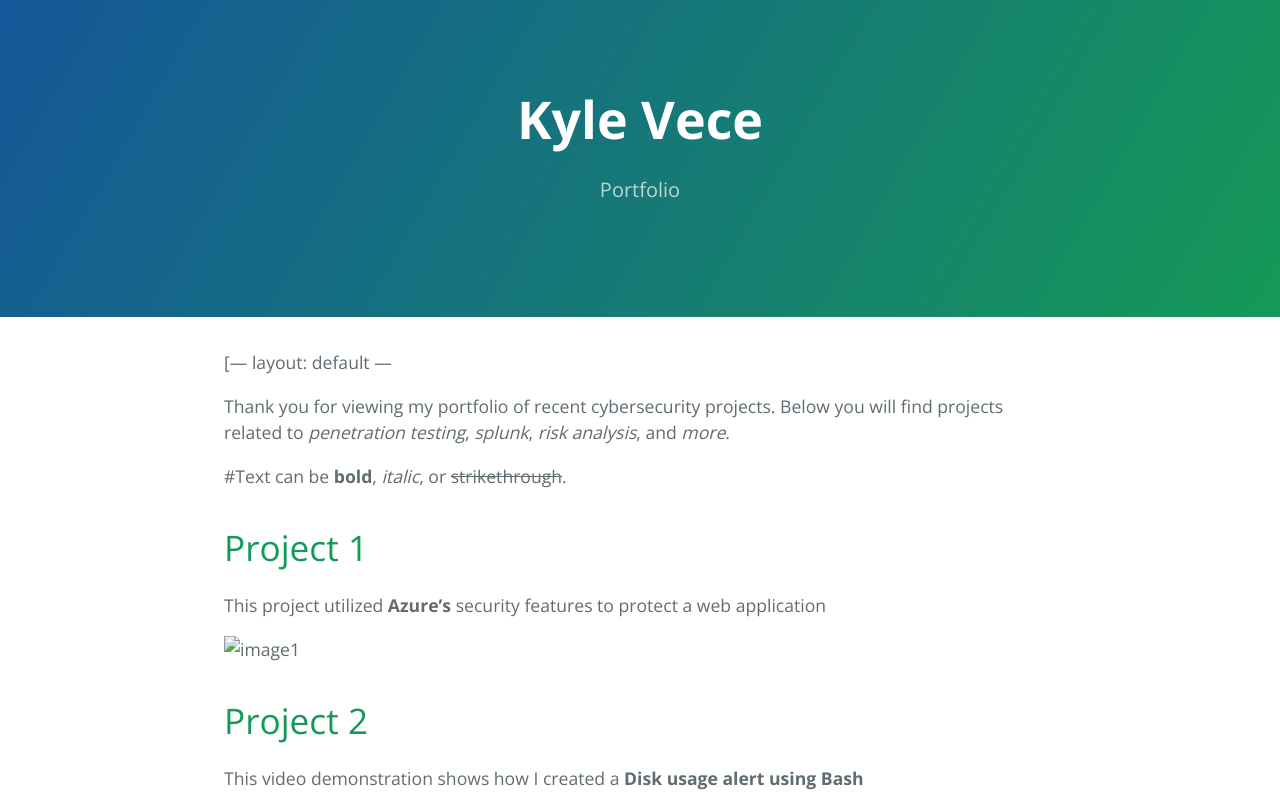
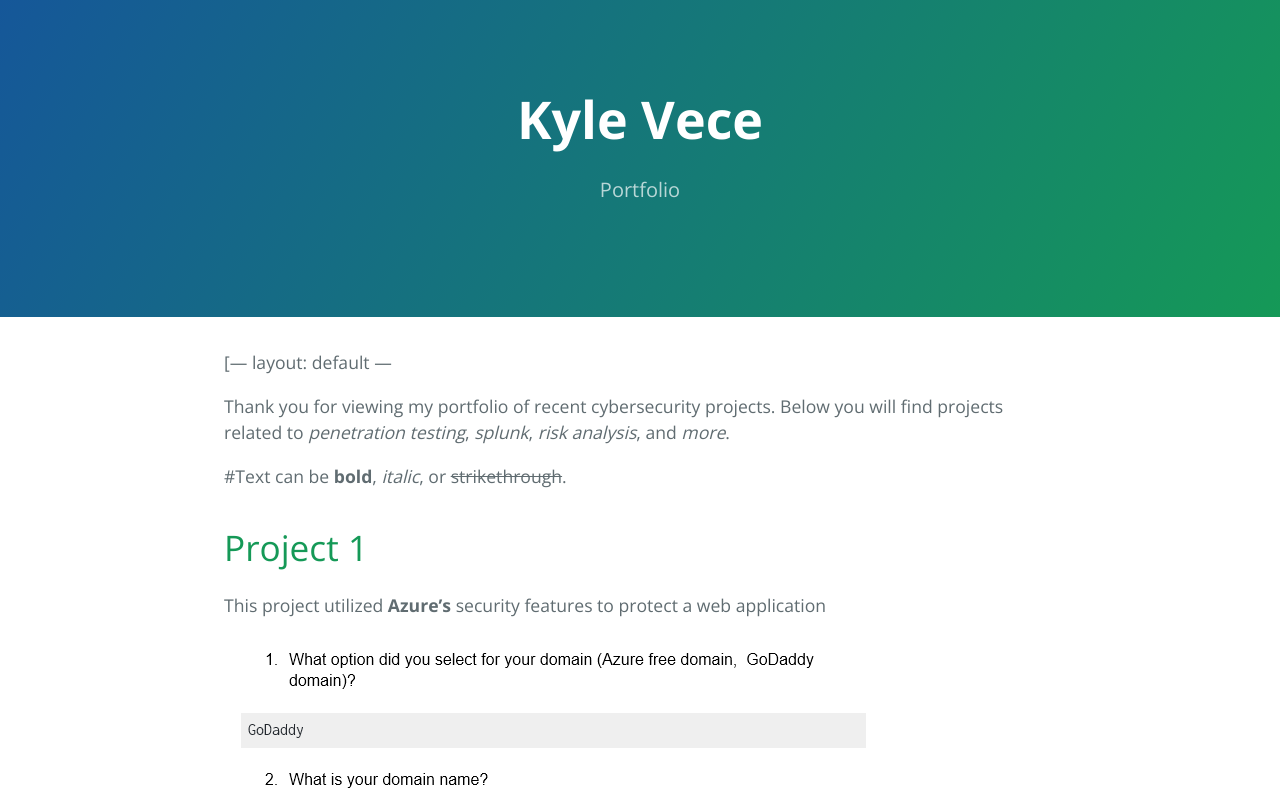
Before and after one commit to KyleV1/kylev1.github.io, a Jekyll site: the page built from index.md, in a window 1280 px wide. Shown: the top 806 px of the page. Built offline with Jekyll 4.4.1, drawn with Linux system fonts in a browser that asks for light colours; our own code applies the rules of GitHub Pages for plain Markdown files.

Commit message:
Update index.md

```diff
--- a/index.md
+++ b/index.md
@@ -10,7 +10,7 @@ Thank you for viewing my portfolio of recent cybersecurity projects. Below you w
 
 This project utilized **Azure's** security features to protect a web application
 
- <img src="sc1.png" alt="image1">
+ <img src="/Images/sc1.png" alt="image1">
 
 
 # Project 2
```
